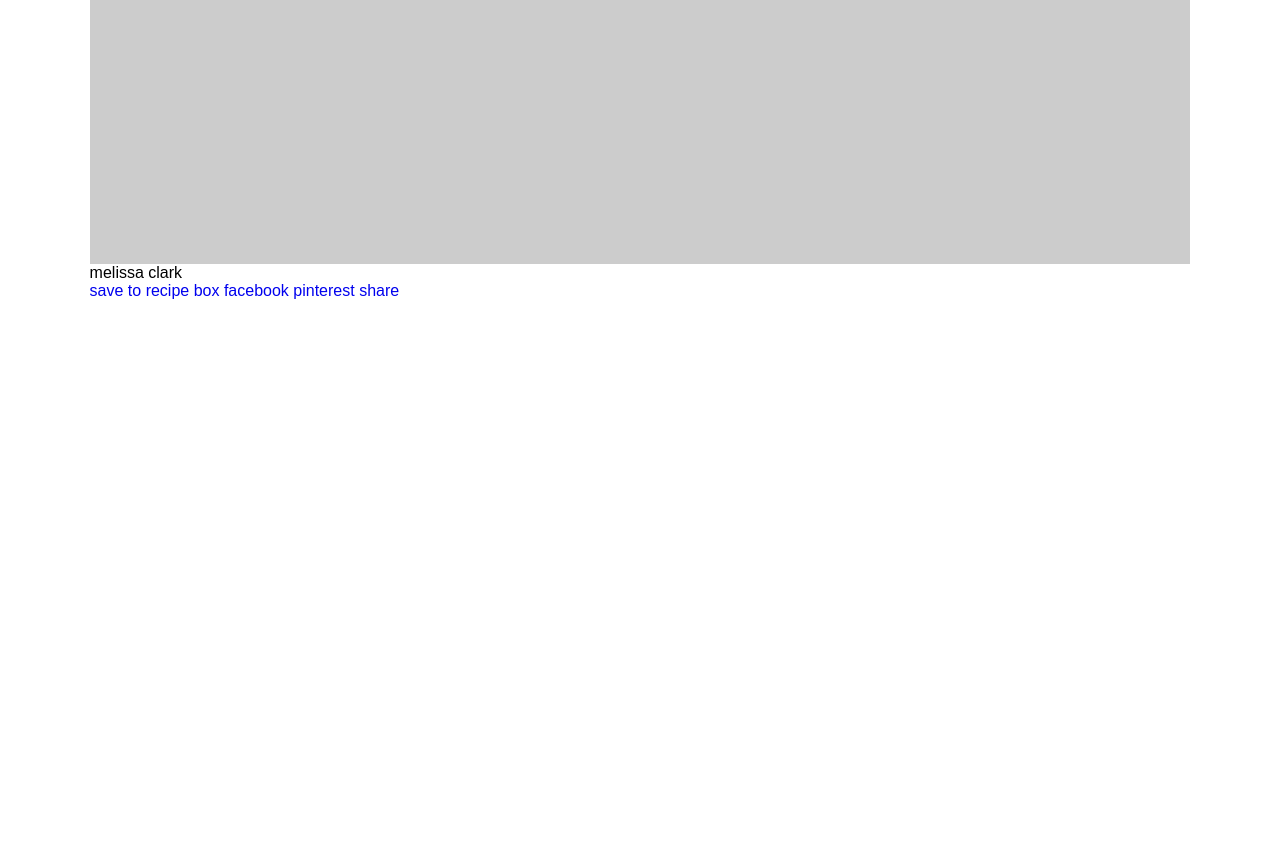
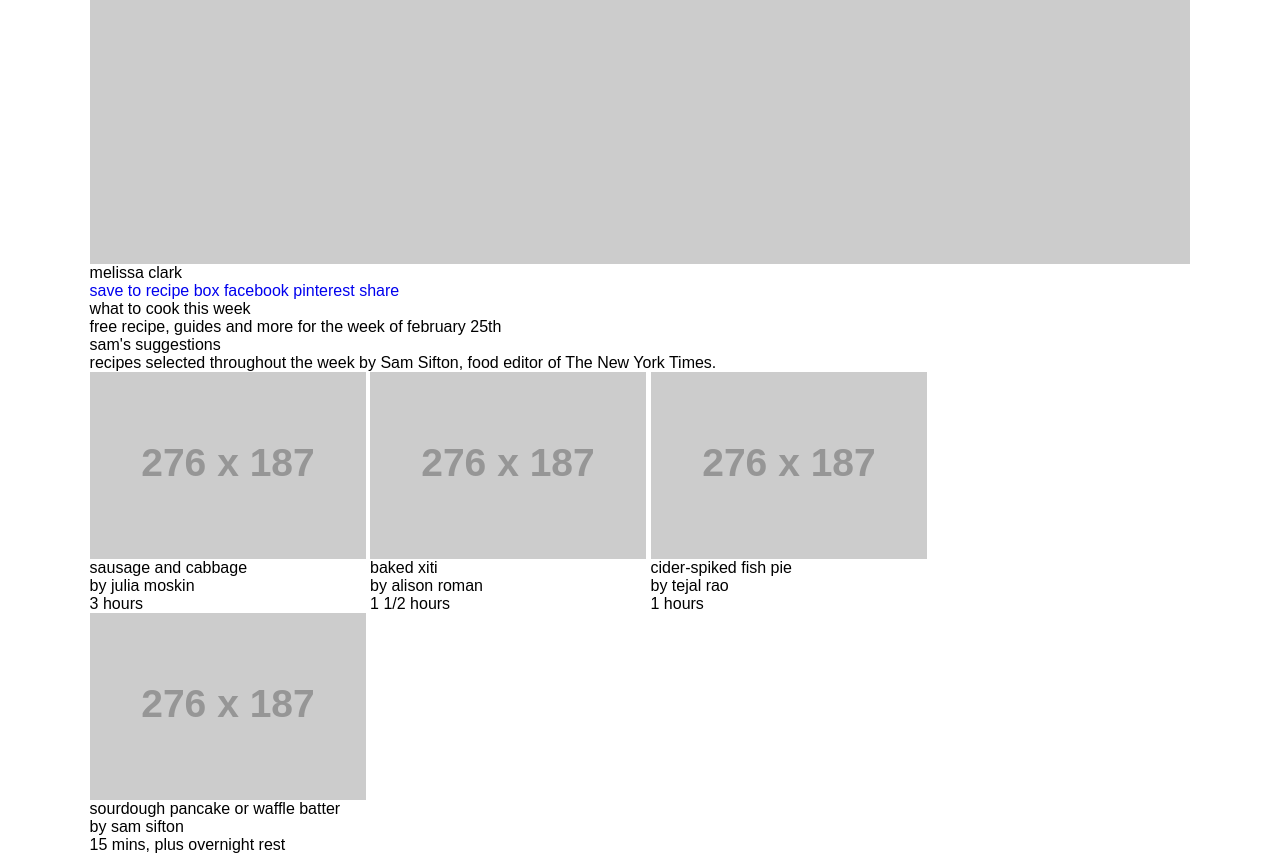
Before and after one commit to Shirly-D/Cooking, a plain HTML site: page index.html in a window 1280 px wide. Shown: the part 1423-2277 px from the top of the page. Before the commit the page ends 1723 px from the top, so only its background shows below. Drawn offline with Linux system fonts and the light colour scheme; placeholder pictures from the web are drawn by us.

Commit message:
recipe section commite

```diff
--- a/index.html
+++ b/index.html
@@ -107,6 +107,58 @@
           </ul>
         </div>
       </section>
+      <section class="recipe-guide">
+        <div class="wrapper">
+          <div class="recipe-heading">
+            <h2>what to cook this week</h2>
+            <p>free recipe, guides and more for the week of february 25th</p>
+          </div>
+          <h3>sam's suggestions</h3>
+          <p>recipes selected throughout the week by Sam Sifton, food editor of The New York Times.</p>
+          <ul>
+            <li>
+              <figure>
+                <img src="https://via.placeholder.com/276x187.png" alt="Image">
+              </figure>
+              <div class="recipe-description">
+                <h4>sausage and cabbage</h4>
+                <p>by julia moskin</p>
+                <p>3 hours</p>
+              </div>
+            </li>
+            <li>
+              <figure>
+                <img src="https://via.placeholder.com/276x187.png" alt="Image">
+              </figure>
+              <div class="recipe-description">
+                <h4>baked xiti</h4>
+                <p>by alison roman</p>
+                <p>1 1/2 hours</p>
+              </div>
+            </li>
+            <li>
+              <figure>
+                <img src="https://via.placeholder.com/276x187.png" alt="Image">
+              </figure>
+              <div class="recipe-description">
+                <h4>cider-spiked fish pie</h4>
+                <p>by tejal rao</p>
+                <p>1 hours</p>
+              </div>
+            </li>
+            <li>
+              <figure>
+                <img src="https://via.placeholder.com/276x187.png" alt="Image">
+              </figure>
+              <div class="recipe-description">
+                <h4>sourdough pancake or waffle batter</h4>
+                <p>by sam sifton</p>
+                <p>15 mins, plus overnight rest</p>
+              </div>
+            </li>
+          </ul>
+        </div>
+      </section>
 
     </main>
     <!--main section end-->
```
